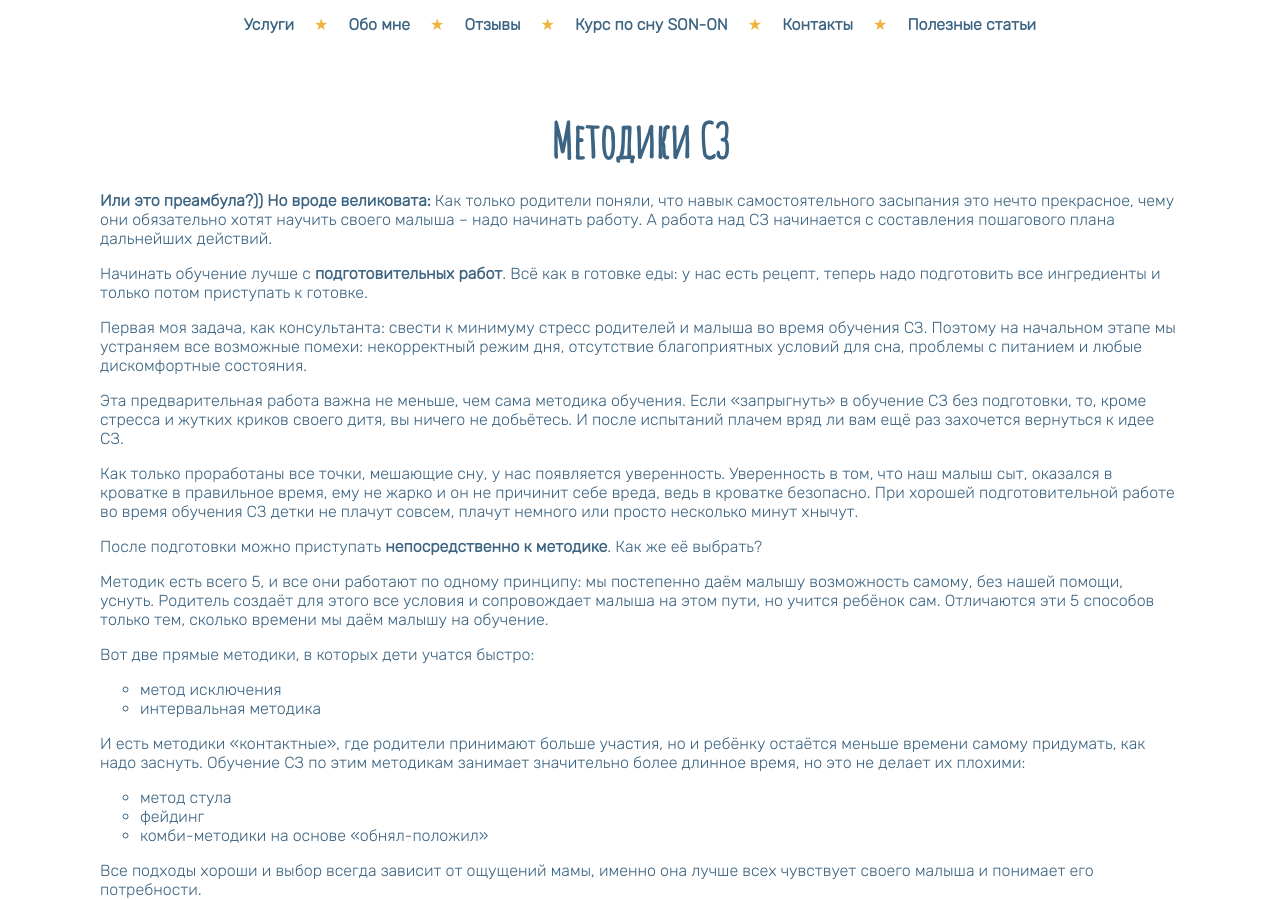
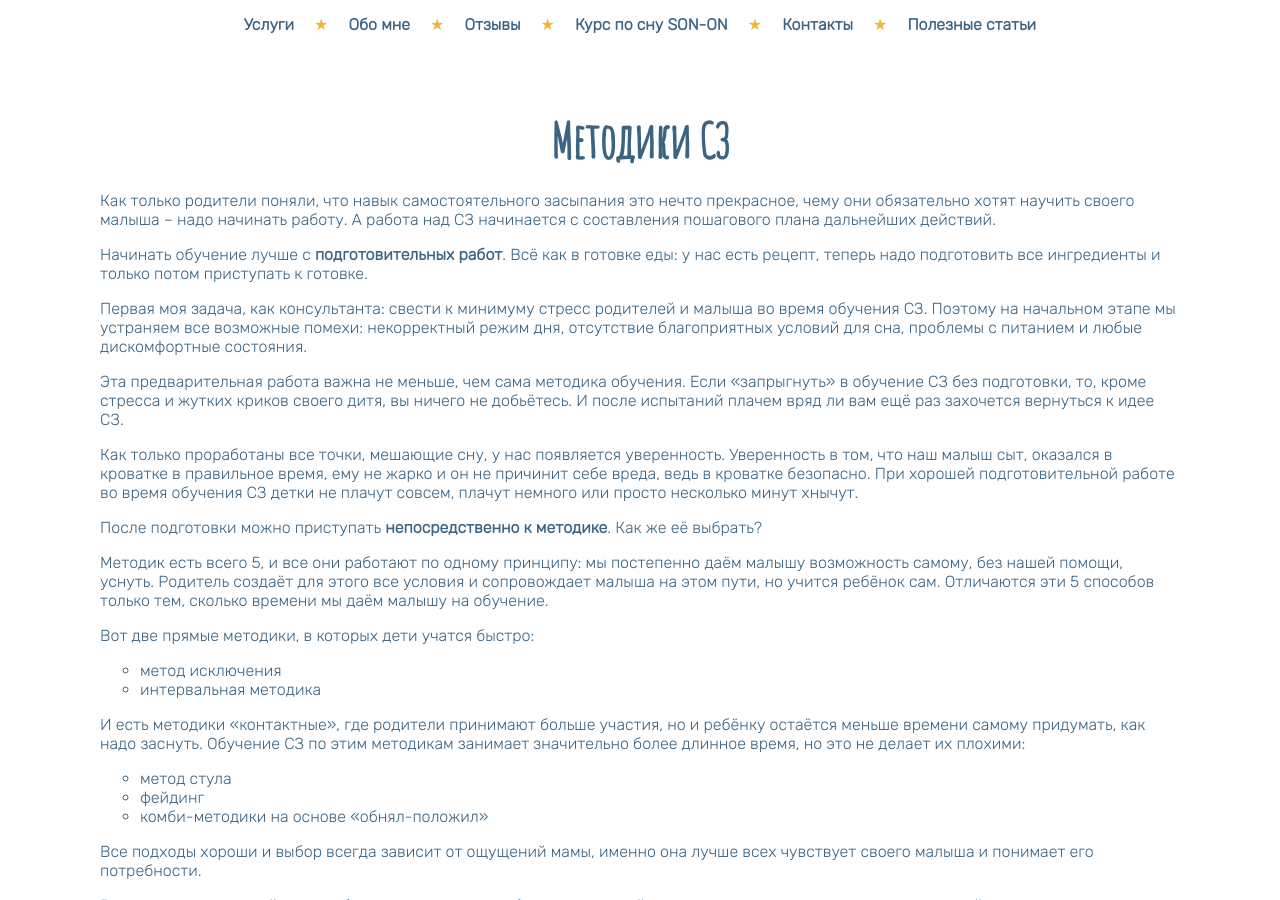
Before and after one commit to Olgamyrsikova/sleepconsult, a Jekyll site: the page built from _posts/2022-05-05-metodiki-sz.md, in a window 1280 px wide and 900 px high. Built offline with Jekyll 4.4.1, drawn with Linux system fonts in a browser that asks for light colours.

Commit message:
Update 2022-05-05-metodiki-sz.md

```diff
--- a/_posts/2022-05-05-metodiki-sz.md
+++ b/_posts/2022-05-05-metodiki-sz.md
@@ -5,7 +5,7 @@ tag: сон, ребенок, малыш, младенец
 excerpt: Самостоятельное засыпание&#58; как к нему подступиться
 ---
 
-**Или это преамбула?)) Но вроде великовата:** Как только родители поняли, что навык самостоятельного засыпания это нечто прекрасное, чему они обязательно хотят научить своего малыша – надо начинать работу. А работа над СЗ начинается с составления пошагового плана дальнейших действий.
+Как только родители поняли, что навык самостоятельного засыпания это нечто прекрасное, чему они обязательно хотят научить своего малыша – надо начинать работу. А работа над СЗ начинается с составления пошагового плана дальнейших действий.
 
 Начинать обучение лучше с **подготовительных работ**. Всё как в готовке еды: у нас есть рецепт, теперь надо подготовить все ингредиенты и только потом приступать к готовке.
 
```
